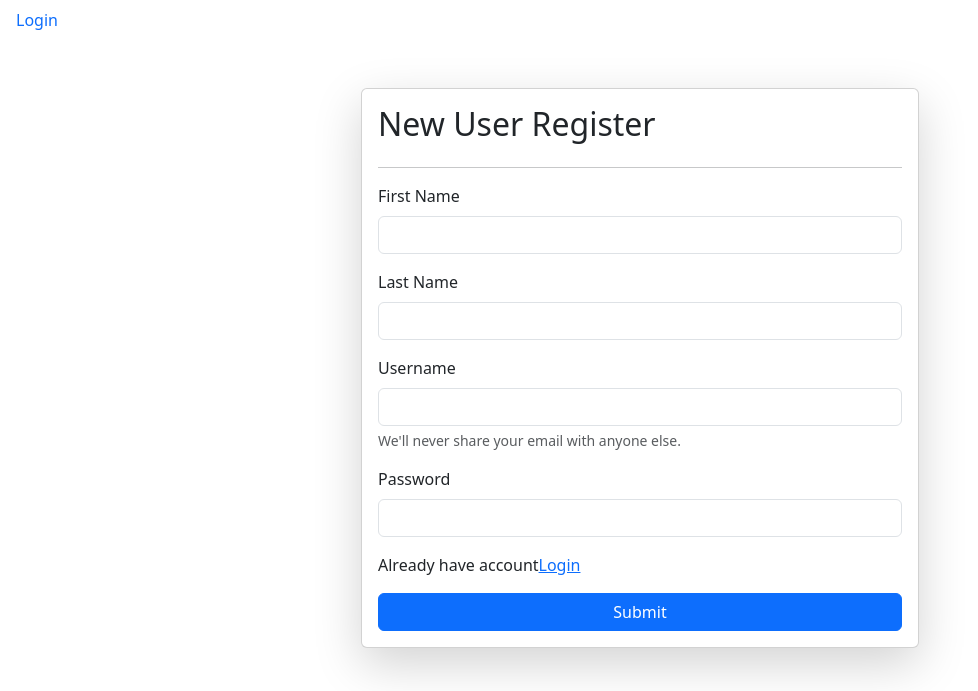
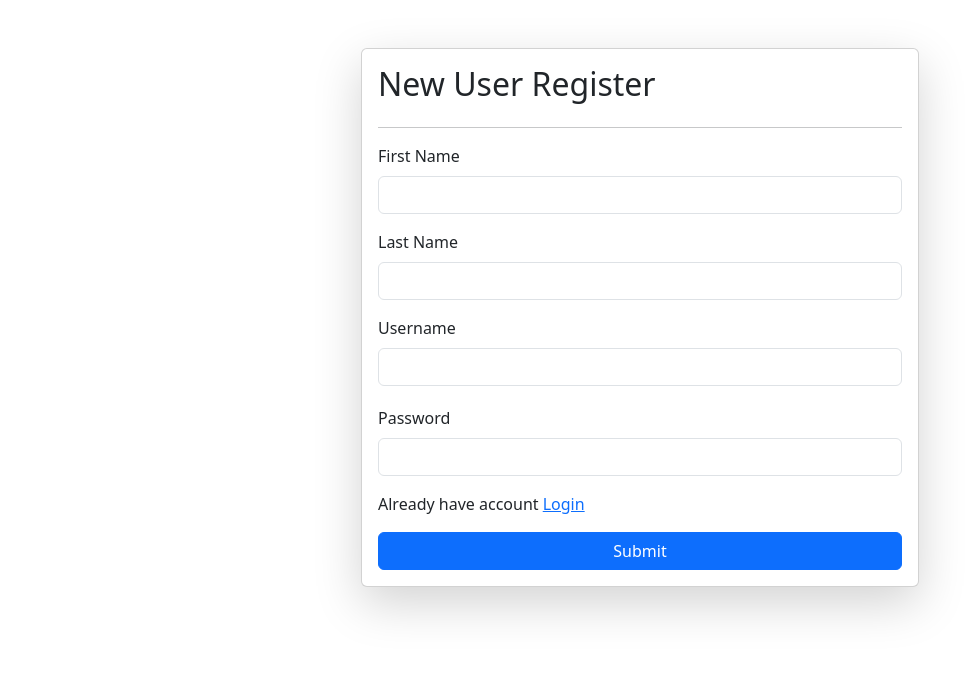
Before and after one commit to singhadi01/Notesbox, a Django app: page /register/ in a window 1280 px wide. Shown: the top 691 px of the page, without its empty margins (0-978 px from the left). Run offline with Django 5.2, Linux system fonts and the light colour scheme.

Commit message:
basic changes

```diff
--- a/notesbox/videos/templates/base.html
+++ b/notesbox/videos/templates/base.html
@@ -4,29 +4,11 @@
     <meta charset="UTF-8">
     <link href="https://cdn.jsdelivr.net/npm/bootstrap@5.3.3/dist/css/bootstrap.min.css" rel="stylesheet" integrity="sha384-QWTKZyjpPEjISv5WaRU9OFeRpok6YctnYmDr5pNlyT2bRjXh0JMhjY6hW+ALEwIH" crossorigin="anonymous">
     <meta name="viewport" content="width=device-width, initial-scale=1.0">
-    <title>{% block title %}Django Tutorial{% endblock %}</title>
-    <style>
-        table, th, td {
-            border: 1px solid black;
-          }
-        </style>
+    <title>{% block title %}Django {% endblock %}</title>
 </head>
 <body>
-    <ul class="nav nav-pills">
-        {%if request.user.is_authenticated%}
-        <li class="nav-item">
-          <a class="nav-link" href="/logout/">Logout</a>
-        </li>
-      {% else %}
-      <li class="nav-item">
-        <a class="nav-link" href="/login/">Login</a>
-      </li>
-      {%endif%}
-    </ul>
     {% block start %}
-    <div class="container">
-        <h1>Welcome to My Django</h1>
-    </div>
+
     {% endblock %}
 </body>
 </html>
--- a/notesbox/videos/templates/login.html
+++ b/notesbox/videos/templates/login.html
@@ -24,7 +24,7 @@
                   <input type="password" class="form-control" name="password" id="exampleInputPassword1">
               </div>
 
-                <p>Don't have account<a href="/register/">Register</a></p>
+                <p>Don't have account <a href="/register/">Register</a></p>
                 <button type="submit" class="btn btn-primary">Submit</button>
           </form>
     </div>
--- a/notesbox/videos/templates/register.html
+++ b/notesbox/videos/templates/register.html
@@ -26,13 +26,13 @@
                 <div class="mb-3">
                   <label for="exampleInputEmail1" class="form-label">Username</label>
                   <input type="text" class="form-control" name="username" id="exampleInputEmail1" aria-describedby="emailHelp">
-                  <div id="emailHelp" class="form-text">We'll never share your email with anyone else.</div>
+                  <div id="emailHelp" class="form-text"></div>
                 </div>
                 <div class="mb-3">
                   <label for="exampleInputPassword1" class="form-label">Password</label>
                   <input type="password" class="form-control" name="password" id="exampleInputPassword1">
                 </div>
-                <p>Already have account<a href="/login/">Login</a></p>
+                <p>Already have account <a href="/login/">Login</a></p>
                 <button type="submit" class="btn btn-primary">Submit</button>
           </form>
     </div>
```
